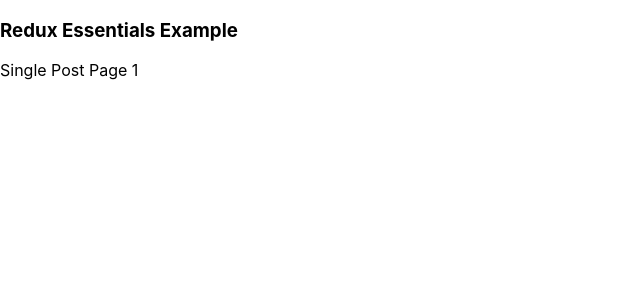
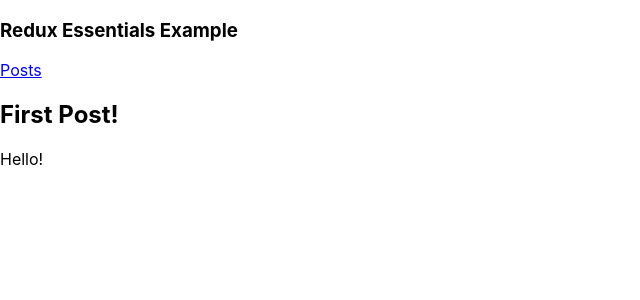
Before and after one commit to the-redux/the-essentials, a React (Create React App) app: page /posts/1 in a window 1280 px wide. Shown: the top 300 px of the page, without its empty margins (0-640 px from the left). Built offline with nearby package versions, Linux system fonts and the light colour scheme.

Commit message:
add SinglePostPage

```diff
--- a/src/App.js
+++ b/src/App.js
@@ -3,6 +3,7 @@ import {
   BrowserRouter as Router,
   Switch,
   Route,
+  Redirect,
 } from 'react-router-dom';
 
 import { Navbar } from './app/Navbar';
@@ -22,9 +23,8 @@ function App() {
               <PostsList/>
             </React.Fragment>
           </Route>
-          <Route exact path="/posts/:id">
-            <SinglePostPage />
-          </Route>
+          <Route exact path="/posts/:postId" component={SinglePostPage} />
+          <Redirect to="/" />
         </Switch>
       </div>
     </Router>
--- a/src/app/Navbar.js
+++ b/src/app/Navbar.js
@@ -1,4 +1,5 @@
 import React from 'react';
+import { Link } from 'react-router-dom';
 
 export const Navbar = () => {
   return (
@@ -7,7 +8,9 @@ export const Navbar = () => {
         <h1>Redux Essentials Example</h1>
 
         <div className="navContent">
-          <div className="navLinks"></div>
+          <div className="navLinks">
+            <Link to="/posts">Posts</Link>
+          </div>
         </div>
       </section>
     </nav>
--- a/src/features/posts/SinglePostPage.js
+++ b/src/features/posts/SinglePostPage.js
@@ -1,11 +1,23 @@
 import React from 'react';
 import { useParams } from 'react-router-dom';
+import { useSelector } from 'react-redux';
 
 export const SinglePostPage = () => {
-  const { id } = useParams();
+  const { postId } = useParams();
+  const post = useSelector(state =>
+    state.posts.find(post => post.id === postId)
+  );
+
+  if (!post) {
+    return <section>Not Found</section>;
+  }
+
   return (
-    <div>
-      Single Post Page {id}
-    </div>
+    <section>
+      <article className="post">
+        <h2>{post.title}</h2>
+        <p className="post-content">{post.content}</p>
+      </article>
+    </section>
   );
 };
--- a/src/features/posts/postsSlice.js
+++ b/src/features/posts/postsSlice.js
@@ -16,6 +16,8 @@ const postsSlice = createSlice({
   }
 });
 
+// export const selectorPost = (id) => (state) => state.filter(post => post.id === id);
+
 export const { postAdded } = postsSlice.actions;
 
 export default postsSlice.reducer;
```
